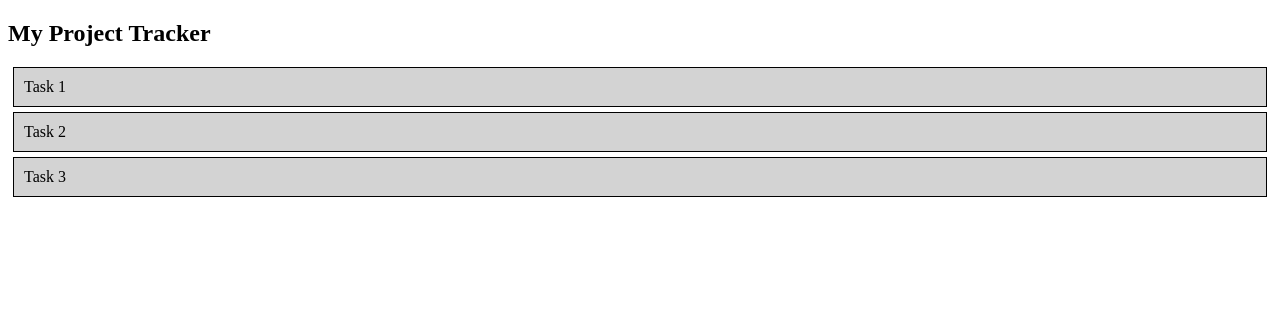
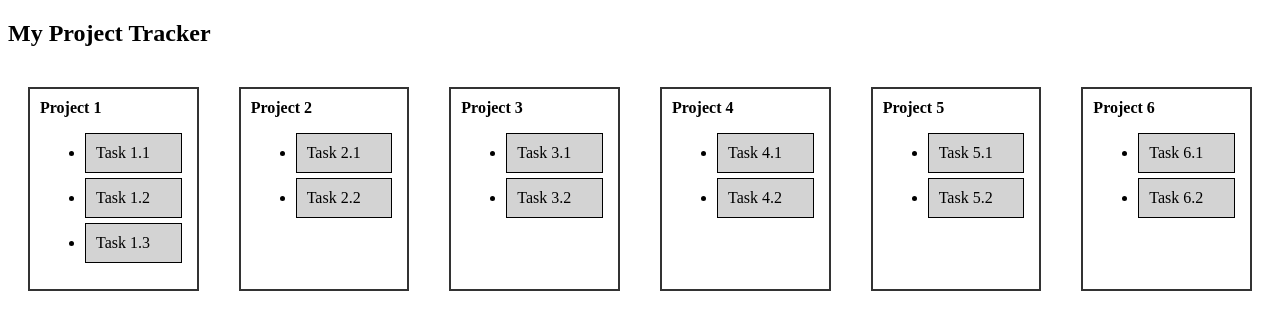
Before and after one commit to mauralievano/td, a plain HTML site: page index.html in a window 1280 px wide. Drawn offline with nearby package versions, Linux system fonts and the light colour scheme.

Commit message:
Update index.html

```diff
--- a/index.html
+++ b/index.html
@@ -6,6 +6,19 @@
   <title>Project Tracker</title>
   <script src="https://cdnjs.cloudflare.com/ajax/libs/Sortable/1.14.0/Sortable.min.js"></script>
   <style>
+    .container {
+      display: flex;
+      justify-content: space-between;
+    }
+    .project {
+      margin: 20px;
+      padding: 10px;
+      border: 2px solid #333;
+      width: 15%;
+    }
+    .project-title {
+      font-weight: bold;
+    }
     #tasks {
       list-style-type: none;
       padding: 0;
@@ -21,15 +34,65 @@
 </head>
 <body>
   <h2>My Project Tracker</h2>
-  <ul id="tasks">
-    <li class="task">Task 1</li>
-    <li class="task">Task 2</li>
-    <li class="task">Task 3</li>
-  </ul>
+
+  <div class="container">
+    <div class="project">
+      <div class="project-title">Project 1</div>
+      <ul id="tasks1">
+        <li class="task">Task 1.1</li>
+        <li class="task">Task 1.2</li>
+        <li class="task">Task 1.3</li>
+      </ul>
+    </div>
+
+    <div class="project">
+      <div class="project-title">Project 2</div>
+      <ul id="tasks2">
+        <li class="task">Task 2.1</li>
+        <li class="task">Task 2.2</li>
+      </ul>
+    </div>
+
+    <div class="project">
+      <div class="project-title">Project 3</div>
+      <ul id="tasks3">
+        <li class="task">Task 3.1</li>
+        <li class="task">Task 3.2</li>
+      </ul>
+    </div>
+
+    <div class="project">
+      <div class="project-title">Project 4</div>
+      <ul id="tasks4">
+        <li class="task">Task 4.1</li>
+        <li class="task">Task 4.2</li>
+      </ul>
+    </div>
+
+    <div class="project">
+      <div class="project-title">Project 5</div>
+      <ul id="tasks5">
+        <li class="task">Task 5.1</li>
+        <li class="task">Task 5.2</li>
+      </ul>
+    </div>
+
+    <div class="project">
+      <div class="project-title">Project 6</div>
+      <ul id="tasks6">
+        <li class="task">Task 6.1</li>
+        <li class="task">Task 6.2</li>
+      </ul>
+    </div>
+  </div>
 
   <script>
-    var el = document.getElementById('tasks');
-    new Sortable(el);
+    new Sortable(document.getElementById('tasks1'));
+    new Sortable(document.getElementById('tasks2'));
+    new Sortable(document.getElementById('tasks3'));
+    new Sortable(document.getElementById('tasks4'));
+    new Sortable(document.getElementById('tasks5'));
+    new Sortable(document.getElementById('tasks6'));
   </script>
 </body>
 </html>
```
